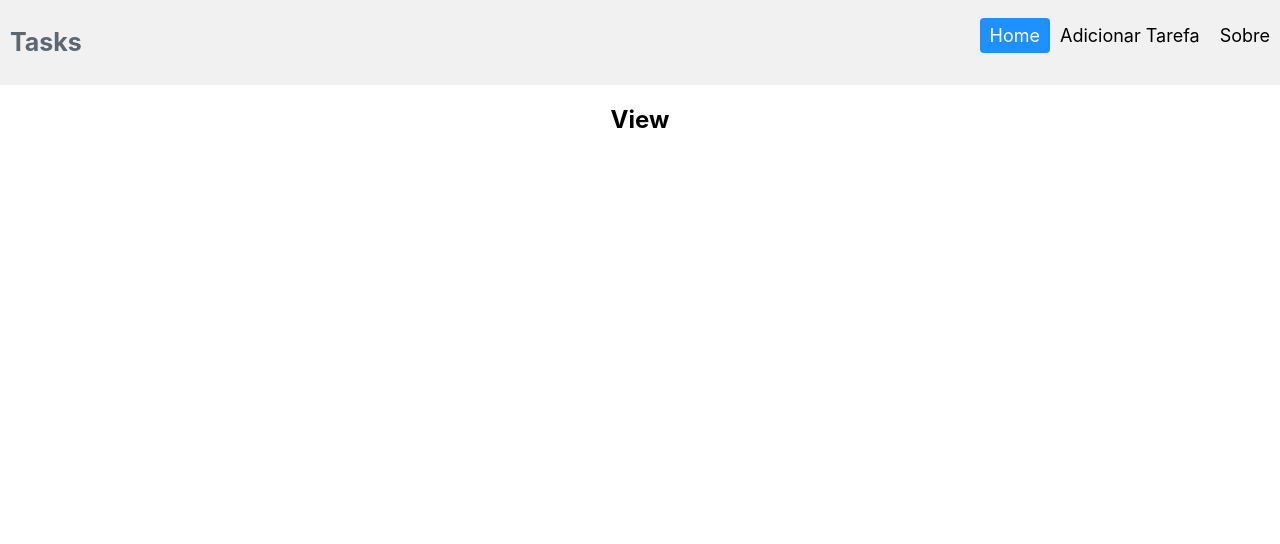
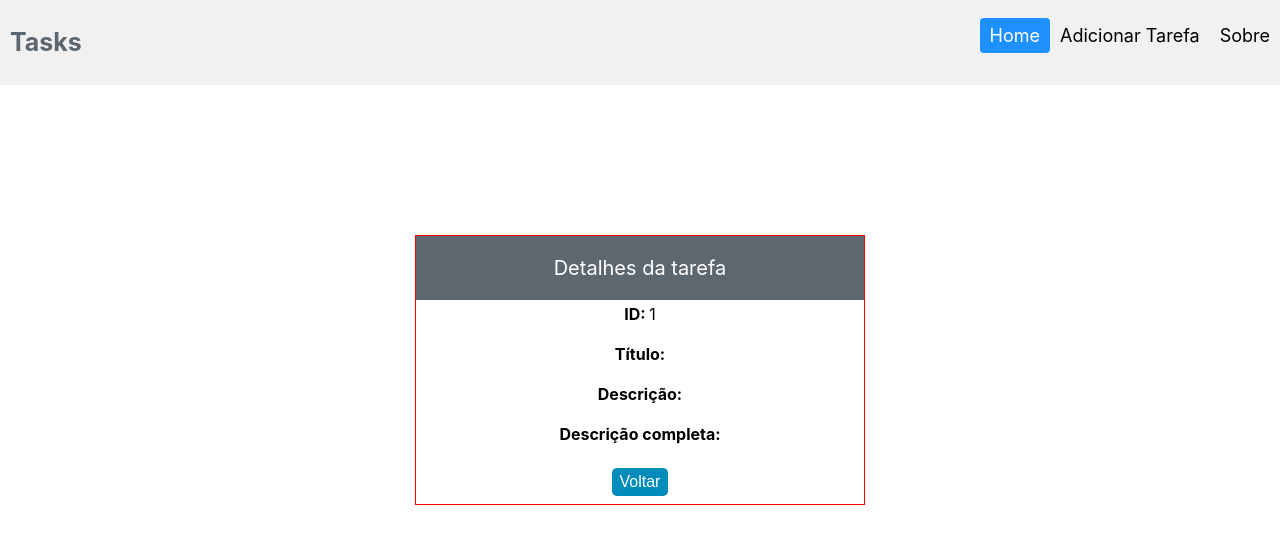
Before and after one commit to gabrielsousadev/diel-tasks, a React (Create React App) app: page /view/1 in a window 1280 px wide. Shown: the top 544 px of the page. Built offline with nearby package versions, Linux system fonts and the light colour scheme; no server answers; the database is empty.

Commit message:
Informaçoes na página "visualizar" e css

```diff
--- a/src/pages/AddEdit.jsx
+++ b/src/pages/AddEdit.jsx
@@ -1,110 +1,83 @@
-import React, {useState, useEffect} from 'react'
-import { useNavigate, useParams } from 'react-router-dom';
-import { toast } from 'react-toastify';
-import fireDb from '../firebase';
-import './AddEdit.css'
+import React, { useState, useEffect } from "react";
+import { useNavigate, useParams } from "react-router-dom";
+import { toast } from "react-toastify";
+import fireDb from "../firebase";
+import "./AddEdit.css";
 
 const initialState = {
   title: "",
   description: "",
-  fullDescription: ""
-}
+  fullDescription: "",
+};
 
 const AddEdit = () => {
-
-  const [state, setState] = useState(initialState)
-  const [data, setData] = useState({})
-  const {title, description, fullDescription} = state
-  const navigate = useNavigate()
-  const {id} = useParams()
+  const [state, setState] = useState(initialState);
+  const [data, setData] = useState({});
+  const { title, description, fullDescription } = state;
+  const navigate = useNavigate();
+  const { id } = useParams();
 
   useEffect(() => {
     fireDb.child("tasks").on("value", (snapshop) => {
-      if (snapshop.val() !== null)
-      {
-        setData({...snapshop.val()})
+      if (snapshop.val() !== null) {
+        setData({ ...snapshop.val() });
+      } else {
+        setData({});
       }
-
-      else
-      {
-        setData({})
-      }
-    })
+    });
 
     return () => {
-      setData({})
-    }
-  }, [id])
+      setData({});
+    };
+  }, [id]);
 
   useEffect(() => {
-    if(id)
-    {
-      setState({...data[id]})
-    }
-
-    else
-    {
-      setState({...initialState})
+    if (id) {
+      setState({ ...data[id] });
+    } else {
+      setState({ ...initialState });
     }
 
     return () => {
-      setState({...initialState})
-    }
-
-  }, [id, data])
-
+      setState({ ...initialState });
+    };
+  }, [id, data]);
 
   const handleInputChange = (e) => {
-    const {name, value} = e.target
-    setState({...state, [name]: value})
-  }
+    const { name, value } = e.target;
+    setState({ ...state, [name]: value });
+  };
 
   const handleSubmit = (e) => {
-    e.preventDefault()
-    if(!title || !description || !fullDescription)
-    {
-      toast.error("Por favor preencher todas as informações.")
-    }
-
-    else
-    {
-      if (!id)
-      {
+    e.preventDefault();
+    if (!title || !description || !fullDescription) {
+      toast.error("Por favor preencher todas as informações.");
+    } else {
+      if (!id) {
         fireDb.child("tasks").push(state, (error) => {
-          if(error)
-          {
-            toast.error(error)
-          }
-
-          else
-          {
+          if (error) {
+            toast.error(error);
+          } else {
             toast.success("Tarefa adicionada com sucesso.");
           }
-        })
-      }
-
-      else
-      {
+        });
+      } else {
         fireDb.child(`tasks/${id}`).set(state, (error) => {
-          if(error)
-          {
-            toast.error(error)
-          }
-
-          else
-          {
+          if (error) {
+            toast.error(error);
+          } else {
             toast.success("Tarefa Atualizada com sucesso.");
           }
-        })
+        });
       }
 
       setTimeout(() => navigate("/"), 500);
     }
-  }
+  };
 
   return (
     <div className="content">
-        <form className='form' onSubmit={handleSubmit}>
+      <form className="form" onSubmit={handleSubmit}>
         <label htmlFor="title">Título</label>
         <input
           type="text"
@@ -135,7 +108,7 @@ const AddEdit = () => {
         <input type="submit" value={id ? "Atualizar" : "Salvar"} />
       </form>
     </div>
-  )
-}
+  );
+};
 
-export default AddEdit
+export default AddEdit;
--- /dev/null
+++ b/src/pages/View.css
@@ -0,0 +1,32 @@
+.content
+{
+    margin-top: 150px;
+}
+
+.card
+{
+    width: 35%;
+    display: flex;
+    flex-direction: column;
+    border: 1px red solid;
+    align-content: center;
+    margin:  0 auto;
+}
+
+.cardHeader
+{
+    height: 30%;
+    background: #5d6770;
+    color: white;
+    text-align: center;
+}
+
+.cardHeader p
+{
+    font-size: 20px;
+}
+
+.container
+{
+    padding: 4px 16px;
+}
--- a/src/pages/View.jsx
+++ b/src/pages/View.jsx
@@ -1,9 +1,60 @@
-import React from 'react'
+import React, { useState, useEffect } from 'react'
+import fireDb from '../firebase';
+import { useParams, Link } from 'react-router-dom';
+import './View.css'
 
 const View = () => {
+
+  const [task, setTask] = useState({})
+  const {id} = useParams()
+
+  useEffect(() => {
+    fireDb
+    .child(`tasks/${id}`)
+    .get()
+    .then((snapshot) => {
+      if(snapshot.exists())
+      {
+        setTask({...snapshot.val()})
+      }
+
+      else
+      {
+        setTask({})
+      }
+    })
+  }, [id])
+
+  console.log("task", task)
+
   return (
-    <div>
-        <h2>View</h2>
+    <div className="content">
+        <div className="card">
+          <div className="cardHeader">
+            <p>Detalhes da tarefa</p>
+          </div>
+          <div className="container">
+            <strong>ID: </strong>
+            <span>{id}</span>
+            <br />
+            <br />
+            <strong>Título: </strong>
+            <span>{task.title}</span>
+            <br />
+            <br />
+            <strong>Descrição: </strong>
+            <span>{task.description}</span>
+            <br />
+            <br />
+            <strong>Descrição completa: </strong>
+            <span>{task.fullDescription}</span>
+            <br />
+            <br />
+            <Link to="/">
+              <button className="btn btnEdit">Voltar</button>
+            </Link>
+          </div>
+        </div>
     </div>
   )
 }
```
Lines whose indentation alone changed are shown as unchanged.
